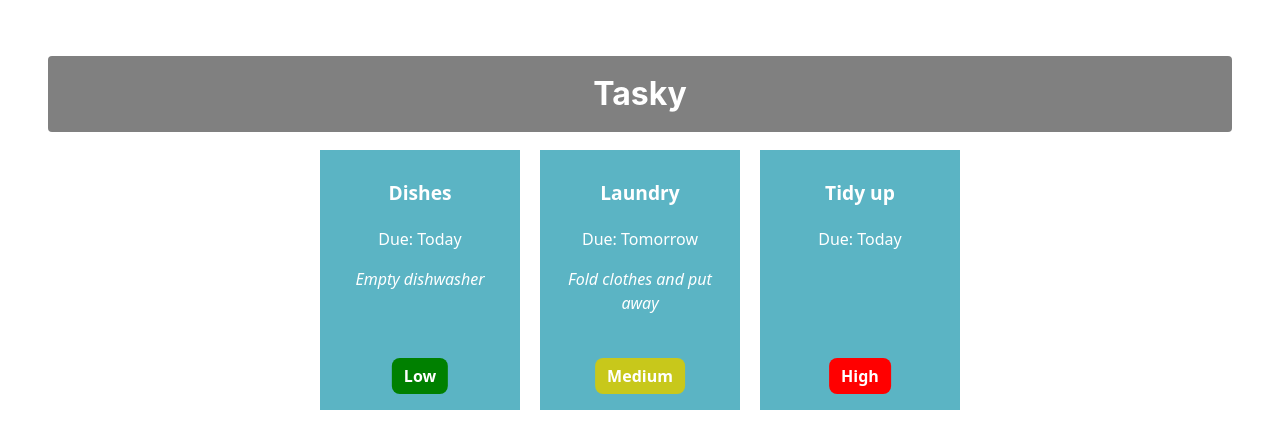
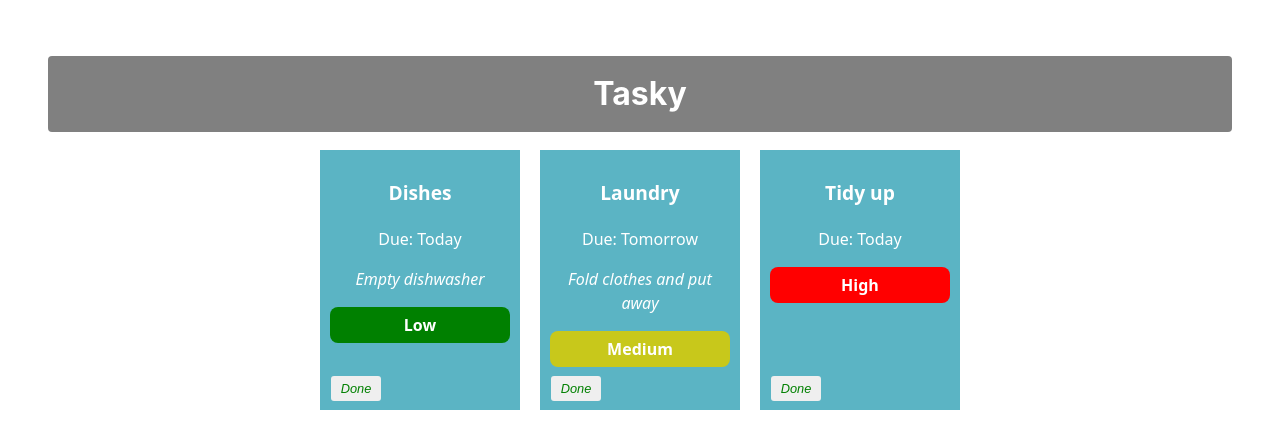
Before and after one commit to 20107918/react-basics-labs, a React (Vite) app in the folder tasky/: page / in a window 1280 px wide. Shown: the top 448 px of the page. Built offline with nearby package versions, Linux system fonts and the light colour scheme.

Commit message:
Mark task as done

```diff
--- a/tasky/src/App.css
+++ b/tasky/src/App.css
@@ -46,10 +46,6 @@
 }
 
 .priority-label {
-  position: absolute;
-  bottom: 0;
-  left: 50%;
-  transform: translateX(-50%);
   padding: 6px 12px;
   border-radius: 8px;
   font-weight: bold;
@@ -67,3 +63,20 @@
 .priority-label.low {
   background-color: green;
 }
+
+button {
+  border: none;
+  border-radius: 3px;
+  font-style: italic;
+  font-size: 0.8em;
+  margin: 4px 6px;
+  width: 50px;
+  height: 25px;
+}
+
+.doneButton {
+  position: absolute;
+  bottom: 5px;
+  left: 5px;
+  color: green;
+}
--- a/tasky/src/App.jsx
+++ b/tasky/src/App.jsx
@@ -4,24 +4,40 @@
 
 function App() {
 
+    const [ formState, setFormState ] = useState({
+    title: "",
+    description: "",
+    deadline: ""
+  });
+
+
   const [ taskState, setTaskState ] = useState({
     tasks: [
-      { id: 1, title:"Dishes", description: "Empty dishwasher", deadline: "Today", priority: 1 },
-      { id: 2, title: "Laundry", description: "Fold clothes and put away", deadline: "Tomorrow", priority: 2 },
-      { id: 3, title: "Tidy up", deadline: "Today", priority: 3 }
+      { id: 1, title:"Dishes", description: "Empty dishwasher", deadline: "Today", priority: 1, done: false },
+      { id: 2, title: "Laundry", description: "Fold clothes and put away", deadline: "Tomorrow", priority: 2, done: false },
+      { id: 3, title: "Tidy up", deadline: "Today", priority: 3, done: false }
     ]
   });
+
+  const doneHandler = (taskIndex) => {
+    const tasks = [...taskState.tasks];
+    tasks[taskIndex].done = !tasks[taskIndex].done;
+    setTaskState({tasks});
+    console.log(`${taskIndex} ${tasks[taskIndex].done}`);
+  }
 
   return (
     <div className="container">
       <h1>Tasky</h1>
-      {taskState.tasks.map((task) => (
+      {taskState.tasks.map((task, index) => (
         <Task
           title={task.title}
           description={task.description}
           deadline={task.deadline}
           key={task.id}
           priority={task.priority}
+          done={task.done}
+          markDone={() => doneHandler(index)}
         />
       ))}
     </div>
--- a/tasky/src/components/Task.jsx
+++ b/tasky/src/components/Task.jsx
@@ -19,11 +19,12 @@
     const priorityClass = priorityLabel.toLowerCase();
 
     return (
-        <div className="card">
+        <div className="card" style={{backgroundColor: props.done ? 'lightgrey' : '#5bb4c4'}}>
             <p className="title">{props.title}</p>
             <p>Due: {props.deadline}</p>
             <p className="description"> {props.description}</p>
             <p className={`priority-label ${priorityClass}`}>{priorityLabel}</p>
+            <button onClick={props.markDone} className='doneButton'>Done</button>
         </div>
     )
 
```
